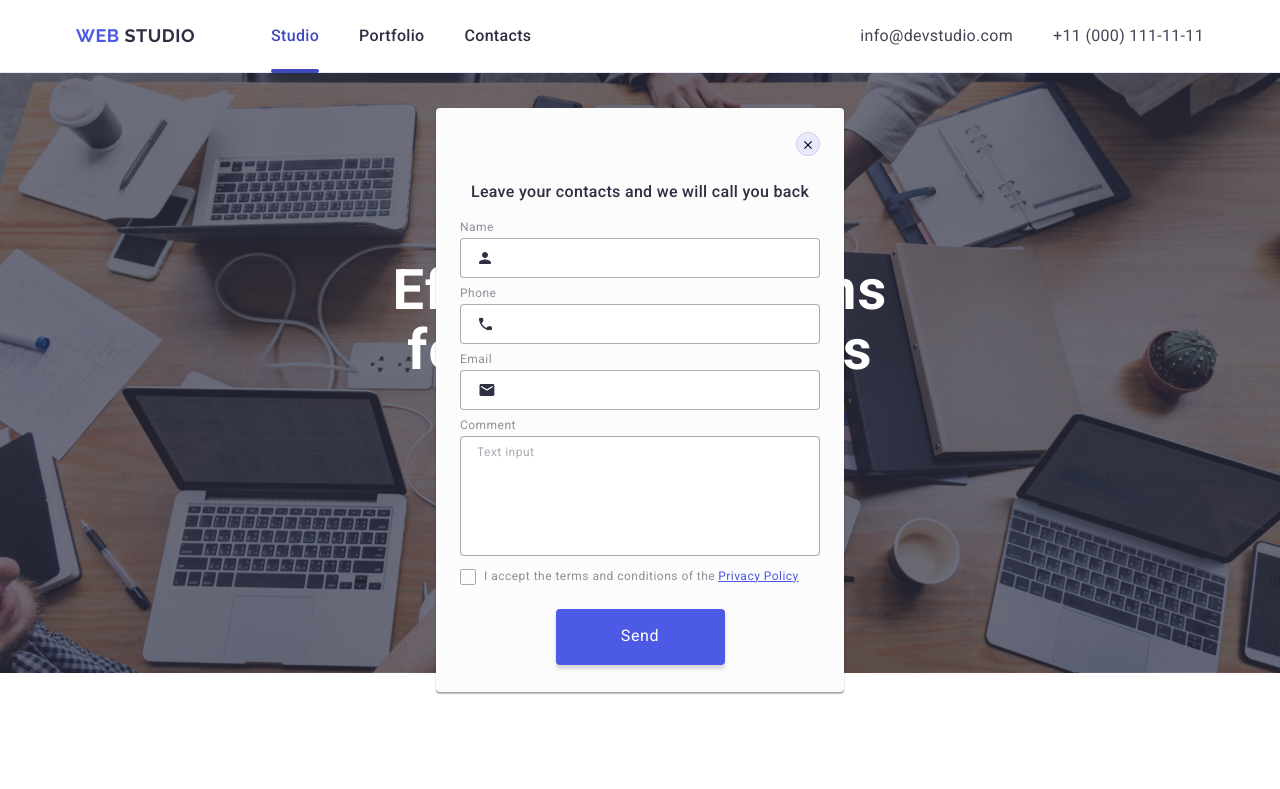
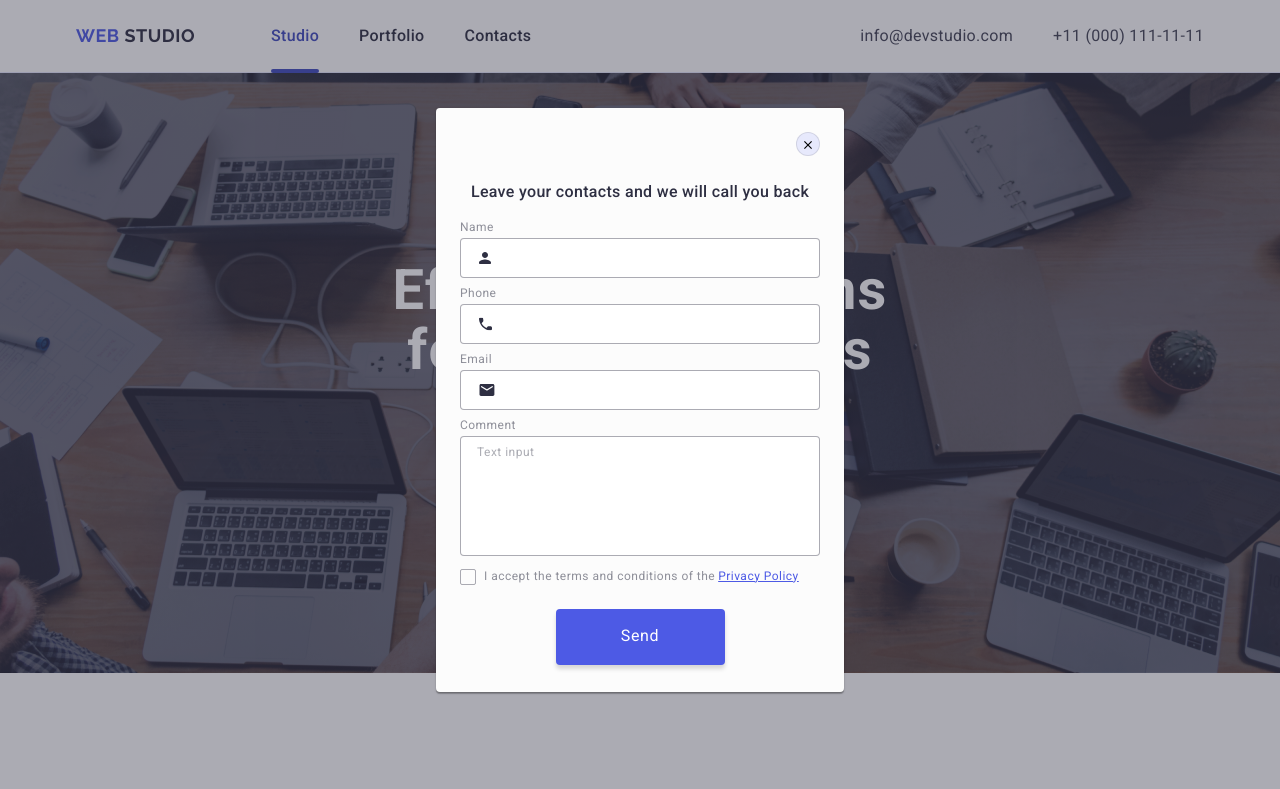
Before and after one commit to ukrnik/goit-markup-hw-05, a plain HTML site: page index.html in a window 1280 px wide. Shown: the top 789 px of the page. Drawn offline with nearby package versions, Linux system fonts and the light colour scheme.

Commit message:
HW-V2.3,1
Forgot div

```diff
--- a/index.html
+++ b/index.html
@@ -377,7 +377,7 @@
       </div>
     </footer>
 
-    <!-- <div class="modal-overlay is-open"> -->
+    <div class="modal-overlay is-open">
       <div class="modal">
         <button type="button" class="modal-btn">
           <svg class="modal-btn-icon" width="24" height="24">
```
